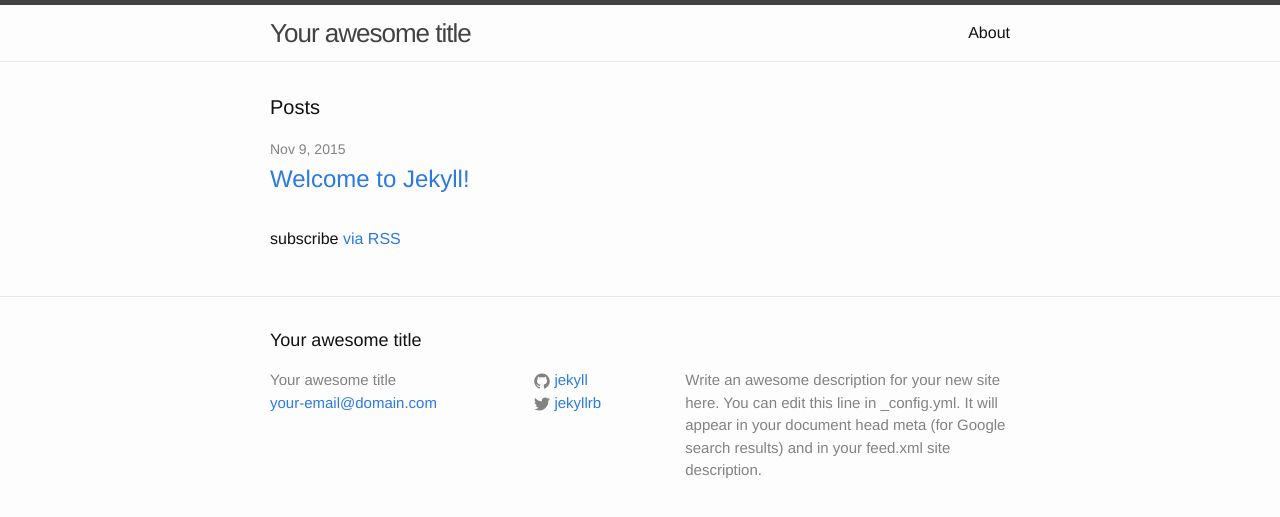
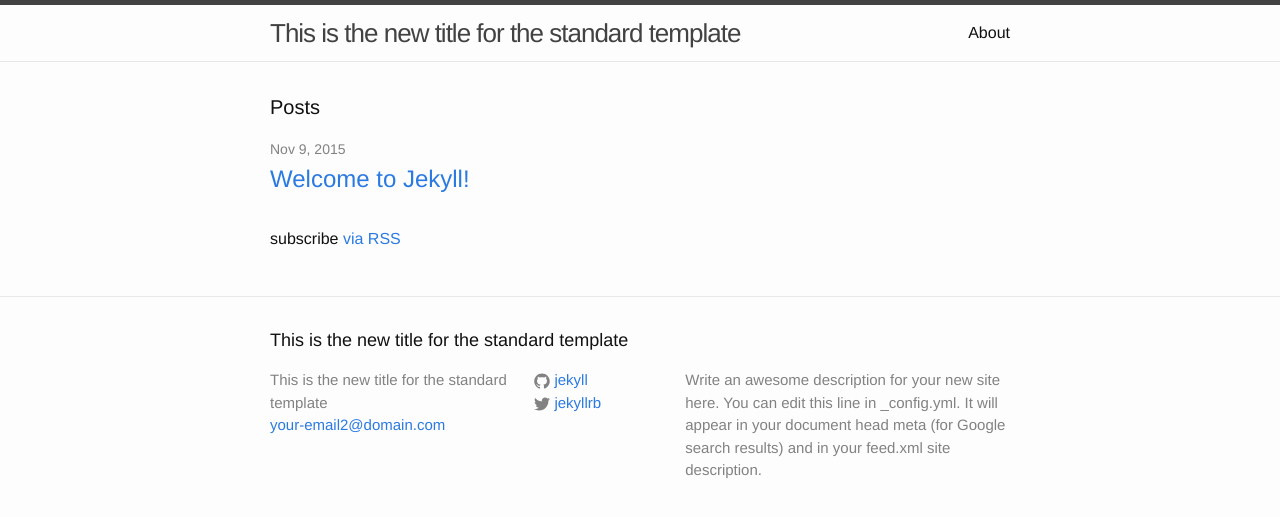
Before and after one commit to larshilse/website2, a Jekyll site: the page built from index.html, in a window 1280 px wide. Shown: the top 517 px of the page. Built offline with Jekyll 4.4.1, drawn with Linux system fonts in a browser that asks for light colours; Markdown is read by kramdown in place of the engine named in the settings.

Commit message:
initial changes

```diff
--- a/_config.yml
+++ b/_config.yml
@@ -6,8 +6,8 @@
 # 'jekyll serve'. If you change this file, please restart the server process.
 
 # Site settings
-title: Your awesome title
-email: your-email@domain.com
+title: This is the new title for the standard template
+email: your-email2@domain.com
 description: > # this means to ignore newlines until "baseurl:"
   Write an awesome description for your new site here. You can edit this
   line in _config.yml. It will appear in your document head meta (for
@@ -18,4 +18,4 @@ twitter_username: jekyllrb
 github_username:  jekyll
 
 # Build settings
-markdown: kramdown
+markdown: redcarpet
```
